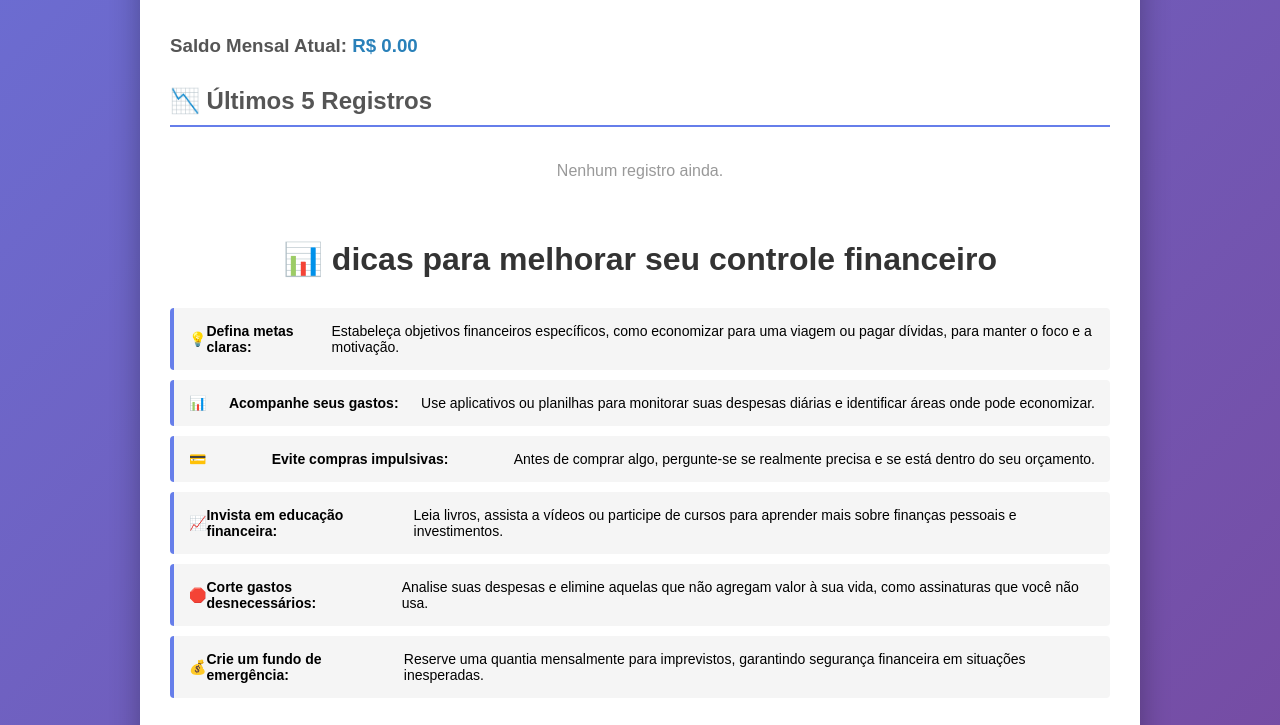
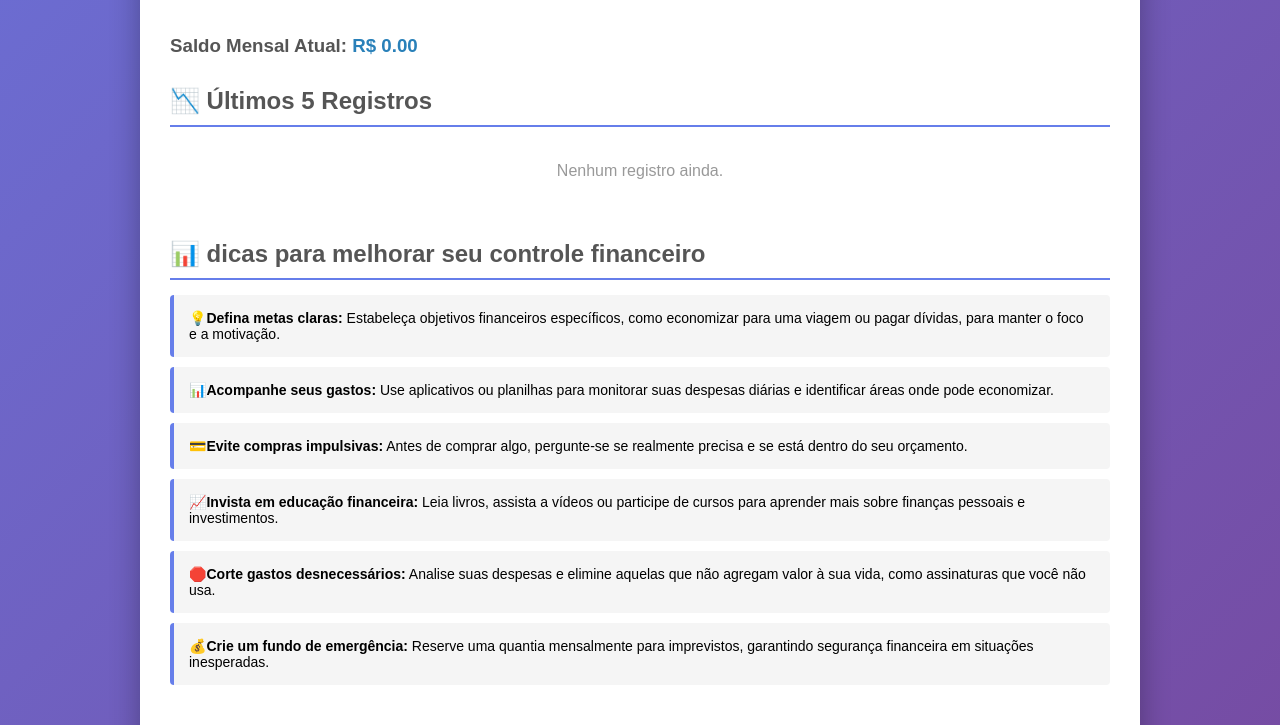
Before and after one commit to DIOGOATOMICO/sistema-de-gerenciamento-de-renda, a Flask app: page / in a window 1280 px wide. Shown: the part 1154-1879 px from the top of the page. Run offline with Flask 3, Linux system fonts and the light colour scheme.

Commit message:
melhorias basicas nas dicas

```diff
--- a/templates/index.html
+++ b/templates/index.html
@@ -90,9 +90,11 @@
 
         ul {
             list-style: none;
+            padding: 0;
         }
 
-        li {
+        .record-list li,
+        .recent-list li {
             padding: 15px;
             margin: 10px 0;
             background: #f5f5f5;
@@ -102,6 +104,24 @@
             justify-content: space-between;
             align-items: center;
             font-size: 14px;
+        }
+
+        .tips-list {
+            width: 100%;
+            margin: 0;
+            padding: 0;
+        }
+
+        .tips-list li {
+            padding: 15px;
+            margin: 10px 0;
+            background: #f5f5f5;
+            border-left: 4px solid #667eea;
+            border-radius: 4px;
+            font-size: 14px;
+            display: block;
+            text-align: left;
+            width: 100%;
         }
 
         li span {
@@ -153,7 +173,7 @@
 
     <h2>📋 Histórico</h2>
     {% if dados %}
-        <ul>
+        <ul class="record-list">
             {% for r in dados %}
                 <li>
                     {% if r.tipo == 'renda' %}
@@ -181,7 +201,7 @@
     <h3 style="color: #555; margin-top: 20px;">Saldo Mensal Atual: <span class="sobra">R$ {{ "%.2f"|format(mensal[-1].sobra if mensal else 0) }}</span></h3>
     <h2 style="color: #555; margin-top: 30px;">📉 Últimos 5 Registros</h2>
     {% if dados|length > 0 %}
-        <ul>
+        <ul class="recent-list">
             {% for r in dados[-5:] %}
                 <li>
                     {% if r.tipo == 'renda' %}
@@ -196,14 +216,14 @@
     {% else %}
         <p style="text-align: center; color: #999; padding: 20px;">Nenhum registro ainda.</p>
     {% endif %}
-    <h1 style="color: #333; margin-top: 40px; text-align: center;">📊 dicas para melhorar seu controle financeiro</h1>
-    <ul>
-        <li>💡 <strong>Defina metas claras:</strong> Estabeleça objetivos financeiros específicos, como economizar para uma viagem ou pagar dívidas, para manter o foco e a motivação.</li>
-        <li>📊 <strong>Acompanhe seus gastos:</strong> Use aplicativos ou planilhas para monitorar suas despesas diárias e identificar áreas onde pode economizar.</li>
-        <li>💳 <strong>Evite compras impulsivas:</strong> Antes de comprar algo, pergunte-se se realmente precisa e se está dentro do seu orçamento.</li>
-        <li>📈 <strong>Invista em educação financeira:</strong> Leia livros, assista a vídeos ou participe de cursos para aprender mais sobre finanças pessoais e investimentos.</li>
-        <li>🛑 <strong>Corte gastos desnecessários:</strong> Analise suas despesas e elimine aquelas que não agregam valor à sua vida, como assinaturas que você não usa.</li>
-        <li>💰 <strong>Crie um fundo de emergência:</strong> Reserve uma quantia mensalmente para imprevistos, garantindo segurança financeira em situações inesperadas.</li>
+    <h2 style="color: #555; margin-top: 40px;">📊 dicas para melhorar seu controle financeiro</h2>
+    <ul class="tips-list">
+        <li>💡<strong>Defina metas claras:</strong> Estabeleça objetivos financeiros específicos, como economizar para uma viagem ou pagar dívidas, para manter o foco e a motivação.</li>
+        <li>📊<strong>Acompanhe seus gastos:</strong> Use aplicativos ou planilhas para monitorar suas despesas diárias e identificar áreas onde pode economizar.</li>
+        <li>💳<strong>Evite compras impulsivas:</strong> Antes de comprar algo, pergunte-se se realmente precisa e se está dentro do seu orçamento.</li>
+        <li>📈<strong>Invista em educação financeira:</strong> Leia livros, assista a vídeos ou participe de cursos para aprender mais sobre finanças pessoais e investimentos.</li>
+        <li>🛑<strong>Corte gastos desnecessários:</strong> Analise suas despesas e elimine aquelas que não agregam valor à sua vida, como assinaturas que você não usa.</li>
+        <li>💰<strong>Crie um fundo de emergência:</strong> Reserve uma quantia mensalmente para imprevistos, garantindo segurança financeira em situações inesperadas.</li>
     </ul>
     <footer>
         <p style="text-align: center; color: #999; margin-top: 40px;">&copy; {{ current_year }} Controle Financeiro. projeto de codigo aberto.</p>
```
Also changed, not shown: 2 other files.
